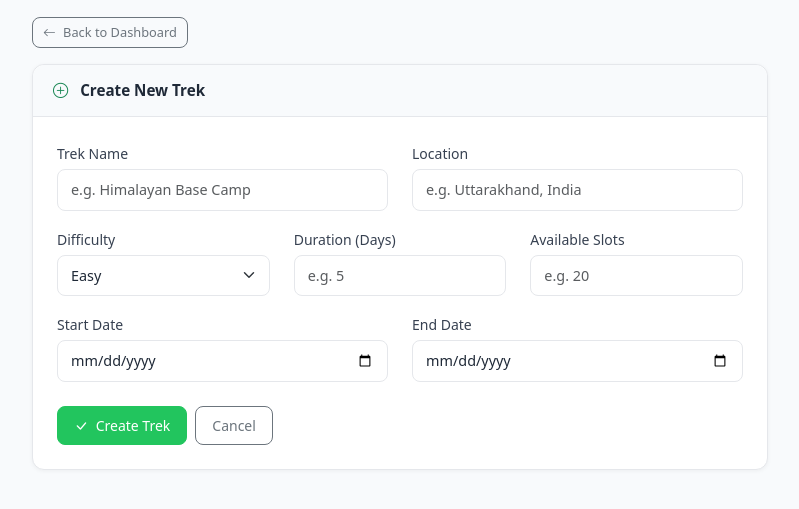
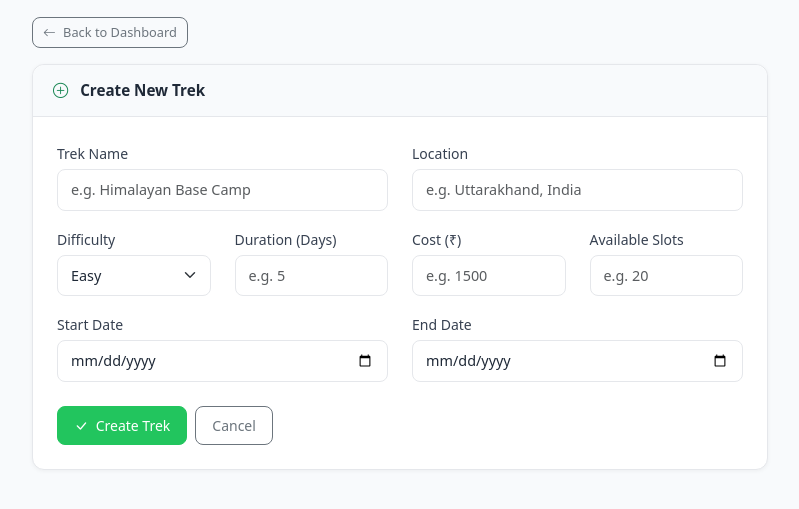
Before and after one commit to rudrakshtyagi1/trek_management-, a Flask app: page /admin/treks/create in a window 1280 px wide. Shown: the part 67-576 px from the top of the page, without its empty margins (240-1039 px from the left). Run offline with Flask 3, Linux system fonts and the light colour scheme; a user stored in the database is signed in.

Commit message:
feat: Add Cost field to Trek model and forms (in INR), update README.md

```diff
--- a/app.py
+++ b/app.py
@@ -32,6 +32,7 @@ with app.app_context():
         for stmt in [
             "ALTER TABLE user    ADD COLUMN email      VARCHAR(100)",
             "ALTER TABLE booking ADD COLUMN attendance  VARCHAR(20) DEFAULT 'Not Marked'",
+            "ALTER TABLE trek    ADD COLUMN cost        FLOAT DEFAULT 0.0",
         ]:
             try:
                 conn.execute(text(stmt))
--- a/models.py
+++ b/models.py
@@ -26,6 +26,7 @@ class Trek(db.Model):
     location         = db.Column(db.String(100), nullable=False)
     difficulty       = db.Column(db.String(20), nullable=False)
     duration         = db.Column(db.Integer, nullable=False)
+    cost             = db.Column(db.Float, nullable=False, default=0.0)
     available_slots  = db.Column(db.Integer, nullable=False)
     status           = db.Column(db.String(20), default='Open')
     start_date       = db.Column(db.Date, nullable=False)
--- a/routes.py
+++ b/routes.py
@@ -225,11 +225,12 @@ def configure_routes(app, db):
             location = request.form.get('location')
             diff     = request.form.get('difficulty')
             duration = int(request.form.get('duration'))
+            cost     = float(request.form.get('cost', 0.0))
             slots    = int(request.form.get('available_slots'))
             start    = datetime.strptime(request.form.get('start_date'), '%Y-%m-%d')
             end      = datetime.strptime(request.form.get('end_date'), '%Y-%m-%d')
             new_trek = Trek(name=name, location=location, difficulty=diff,
-                            duration=duration, available_slots=slots,
+                            duration=duration, cost=cost, available_slots=slots,
                             start_date=start, end_date=end, status='Open')
             db.session.add(new_trek)
             db.session.commit()
@@ -253,6 +254,7 @@ def configure_routes(app, db):
             trek.location        = request.form.get('location')
             trek.difficulty      = request.form.get('difficulty')
             trek.duration        = int(request.form.get('duration'))
+            trek.cost            = float(request.form.get('cost', 0.0))
             trek.available_slots = int(request.form.get('available_slots'))
             trek.start_date      = datetime.strptime(request.form.get('start_date'), '%Y-%m-%d')
             trek.end_date        = datetime.strptime(request.form.get('end_date'), '%Y-%m-%d')
--- a/templates/create_trek.html
+++ b/templates/create_trek.html
@@ -33,9 +33,9 @@
                         </div>
                     </div>
 
-                    <!-- Difficulty, Duration, Slots -->
+                    <!-- Difficulty, Duration, Cost, Slots -->
                     <div class="row mb-3">
-                        <div class="col-md-4">
+                        <div class="col-md-3">
                             <label class="form-label">Difficulty</label>
                             <select class="form-select" name="difficulty" required>
                                 <option value="Easy">Easy</option>
@@ -43,12 +43,17 @@
                                 <option value="Hard">Hard</option>
                             </select>
                         </div>
-                        <div class="col-md-4">
+                        <div class="col-md-3">
                             <label class="form-label">Duration (Days)</label>
                             <input type="number" class="form-control" name="duration"
                                    placeholder="e.g. 5" required min="1">
                         </div>
-                        <div class="col-md-4">
+                        <div class="col-md-3">
+                            <label class="form-label">Cost (₹)</label>
+                            <input type="number" step="0.01" class="form-control" name="cost"
+                                   placeholder="e.g. 1500" required min="0">
+                        </div>
+                        <div class="col-md-3">
                             <label class="form-label">Available Slots</label>
                             <input type="number" class="form-control" name="available_slots"
                                    placeholder="e.g. 20" required min="1">
--- a/templates/user_dashboard.html
+++ b/templates/user_dashboard.html
@@ -63,6 +63,10 @@
                         <div class="d-flex justify-content-between mb-1">
                             <span class="text-muted">Dates</span>
                             <span>{{ trek.start_date.strftime('%d %b') }} - {{ trek.end_date.strftime('%d %b %Y') }}</span>
+                        </div>
+                        <div class="d-flex justify-content-between mb-1">
+                            <span class="text-muted">Cost</span>
+                            <span class="fw-bold text-success">₹{{ trek.cost }}</span>
                         </div>
                         <div class="d-flex justify-content-between">
                             <span class="text-muted">Slots Left</span>
```
Also changed, not shown: templates/edit_trek.html (+9 -4 lines), README.md.
